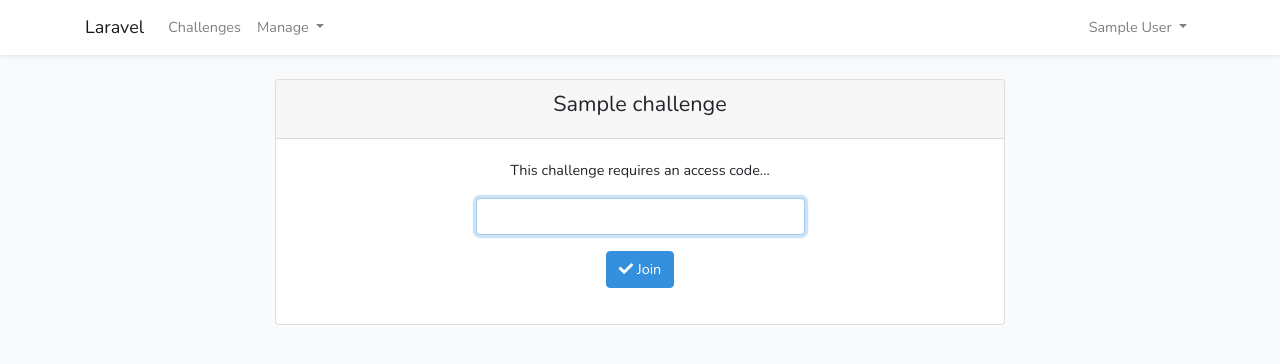
After one commit to cylab-be/ctf, a Laravel app: page /challenges/1/join in a window 1280 px wide. The commit adds this page. Shown: the top 364 px of the page. Run offline with Laravel 8, Linux system fonts and the light colour scheme; a user stored in the database is signed in; tables that the repository leaves empty hold one stand-in row (values such as "Sample post"); style sheets or scripts are compiled from the project's sources.

Commit message:
allow to register for a challenge and show questions

```diff
--- a/app/Challenge.php
+++ b/app/Challenge.php
@@ -19,6 +19,11 @@ class Challenge extends Model
     public function sets()
     {
         return $this->belongsToMany(Set::class);
+    }
+
+    public function users()
+    {
+        return $this->belongsToMany(User::class);
     }
 
     /**
@@ -50,4 +55,9 @@ class Challenge extends Model
     {
         return Carbon::createFromTimestamp($this->time_end);
     }
+
+    public static function upcoming()
+    {
+        return self::where('time_start', '>', time() - 3600)->get();
+    }
 }
--- /dev/null
+++ b/app/Http/Controllers/UserChallengeController.php
@@ -0,0 +1,62 @@
+<?php
+
+namespace App\Http\Controllers;
+
+use App\Challenge;
+use Illuminate\Support\Facades\Auth;
+use Illuminate\Http\Request;
+
+/**
+ * The user part of challenges...
+ */
+class UserChallengeController extends Controller
+{
+
+    public function __construct()
+    {
+        // Uncomment to require authentication
+        $this->middleware('auth');
+    }
+
+    public function index()
+    {
+        return view("challenge.index", ["challenges" => Challenge::upcoming()]);
+    }
+
+    /**
+     * Show the form to join a challenge.
+     * @param Challenge $challenge
+     */
+    public function join(Challenge $challenge)
+    {
+        return view('challenge.join', ['challenge' => $challenge]);
+    }
+
+    /**
+     * Submit the form to join a challenge.
+     * @param Challenge $challenge
+     * @param Request $request
+     */
+    public function storeJoin(Challenge $challenge, Request $request)
+    {
+        if ($request->code === $challenge->code) {
+            Auth::user()->challenges()->attach($challenge);
+            return redirect(action('UserChallengeController@show', ['challenge' => $challenge]));
+        }
+    }
+
+    /**
+     * Show the questions of a challenge (if started...)
+     * @param Challenge $challenge
+     * @return type
+     */
+    public function show(Challenge $challenge)
+    {
+        return view('challenge.show', ['challenge' => $challenge]);
+    }
+
+    public function scoreboard(Challenge $challenge)
+    {
+        return view('challenge.scoreboard', ['challenge' => $challenge]);
+    }
+}
--- a/app/User.php
+++ b/app/User.php
@@ -36,4 +36,9 @@ class User extends Authenticatable
     protected $casts = [
         'email_verified_at' => 'datetime',
     ];
+
+    public function challenges()
+    {
+        return $this->belongsToMany(Challenge::class);
+    }
 }
--- /dev/null
+++ b/resources/views/challenge/join.blade.php
@@ -0,0 +1,48 @@
+@extends('layouts.app')
+
+@section('content')
+<div class="container">
+    <div class="row justify-content-center">
+        <div class="col-md-8">
+            <div class="card text-center">
+                <div class="card-header">
+                    <h4>
+                        {{ $challenge->name }}
+                    </h4>
+                </div>
+
+                <div class="card-body">
+                    <form method="POST" action="{{ action("UserChallengeController@storeJoin", ['challenge' => $challenge]) }}">
+                        {{ csrf_field() }}
+
+                        <p>This challenge requires an access code...</p>
+
+                        <div class="form-group row">
+                            <div class="col-md-6 mx-auto">
+                                <input id="code" type="text"
+                                       class="text-center form-control{{ $errors->has('code') ? ' is-invalid' : '' }}"
+                                       name="code"
+                                       value="{{ old('code') }}" required autofocus>
+
+                                @if ($errors->has('code'))
+                                    <span class="invalid-feedback">
+                                        <strong>{{ $errors->first('code') }}</strong>
+                                    </span>
+                                @endif
+                            </div>
+                        </div>
+
+                        <div class="form-group row">
+                            <div class="col-md-6 mx-auto">
+                                <button type="submit" class="btn btn-primary">
+                                    <i class="fas fa-check"></i> Join
+                                </button>
+                            </div>
+                        </div>
+                    </form>
+                </div>
+            </div>
+        </div>
+    </div>
+</div>
+@endsection
--- a/resources/views/layouts/app.blade.php
+++ b/resources/views/layouts/app.blade.php
@@ -33,6 +33,10 @@
                 <div class="collapse navbar-collapse" id="navbarSupportedContent">
                     <!-- Left Side Of Navbar -->
                     <ul class="navbar-nav mr-auto">
+                        <li class='nav-item'>
+                            <a class='nav-link' href='{{ action('UserChallengeController@index') }}'>Challenges</a>
+                        </li>
+
                         <li class="nav-item dropdown">
                             <a id="navbarAdminDropdown" class="nav-link dropdown-toggle" href="#" role="button" data-toggle="dropdown" aria-haspopup="true" aria-expanded="false" v-pre>
                                 Manage
--- a/routes/web.php
+++ b/routes/web.php
@@ -24,3 +24,12 @@ Route::post('app/challenges/{challenge}/set/add', 'ChallengeController@addSet');
 Route::delete('app/challenges/{challenge}/set/{set}', 'ChallengeController@removeSet');
 Route::resource('app/sets', 'SetController');
 Route::resource('app/sets.questions', 'QuestionController');
+
+
+// user routes
+
+Route::get('challenges', 'UserChallengeController@index');
+Route::get('challenges/{challenge}/join', 'UserChallengeController@join');
+Route::post('challenges/{challenge}/join', 'UserChallengeController@storeJoin');
+Route::get('challenges/{challenge}', 'UserChallengeController@show');
+Route::get('challenges/{challenge}/scoreboard', 'UserChallengeController@scoreboard');
```
Also changed, not shown: app/Http/Controllers/ChallengeController.php (+4 -4 lines), resources/views/app/challenge/index.blade.php (added, +50 -0 lines), resources/views/app/challenge/show.blade.php (added, +86 -0 lines), resources/views/challenge/index.blade.php (+6 -21 lines), resources/views/challenge/scoreboard.blade.php (added, +15 -0 lines), resources/views/challenge/show.blade.php (+14 -74 lines), database/migrations/2020_01_25_204858_create_table_challenge_user.php (added), resources/views/app/challenge/edit.blade.php (renamed from resources/views/challenge/edit.blade.php).
